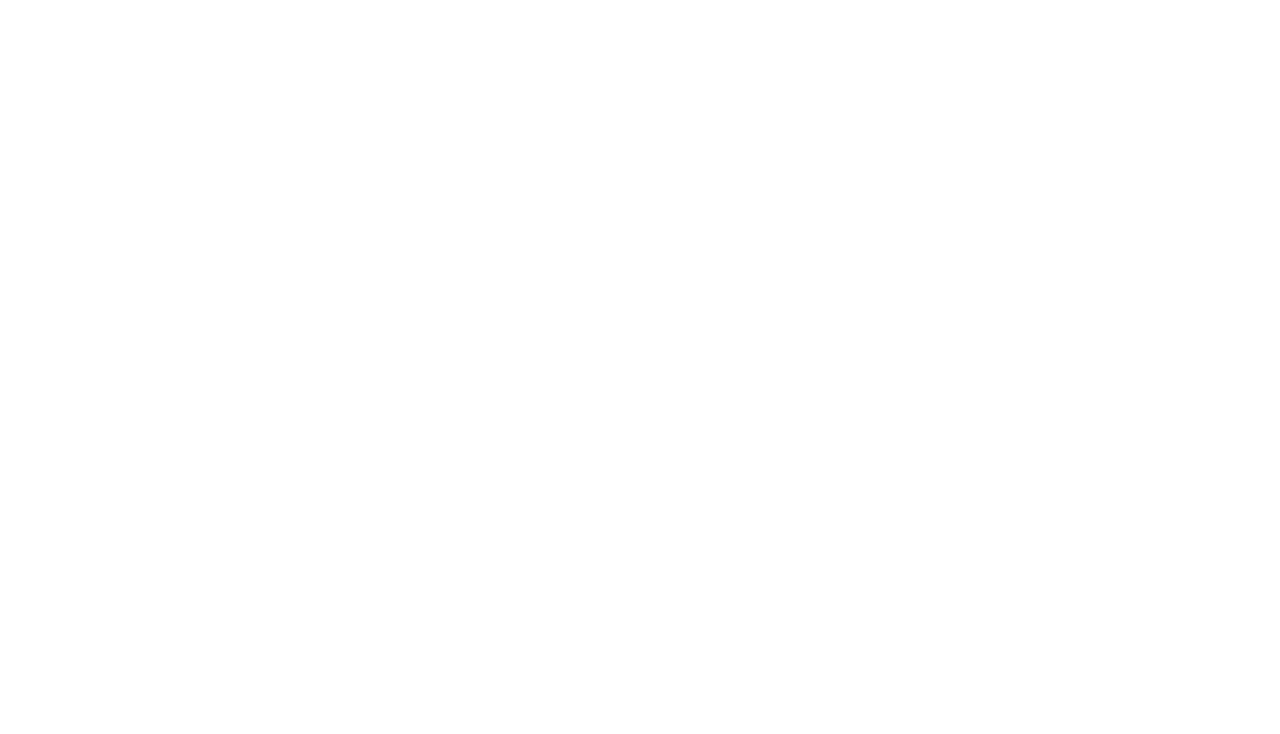
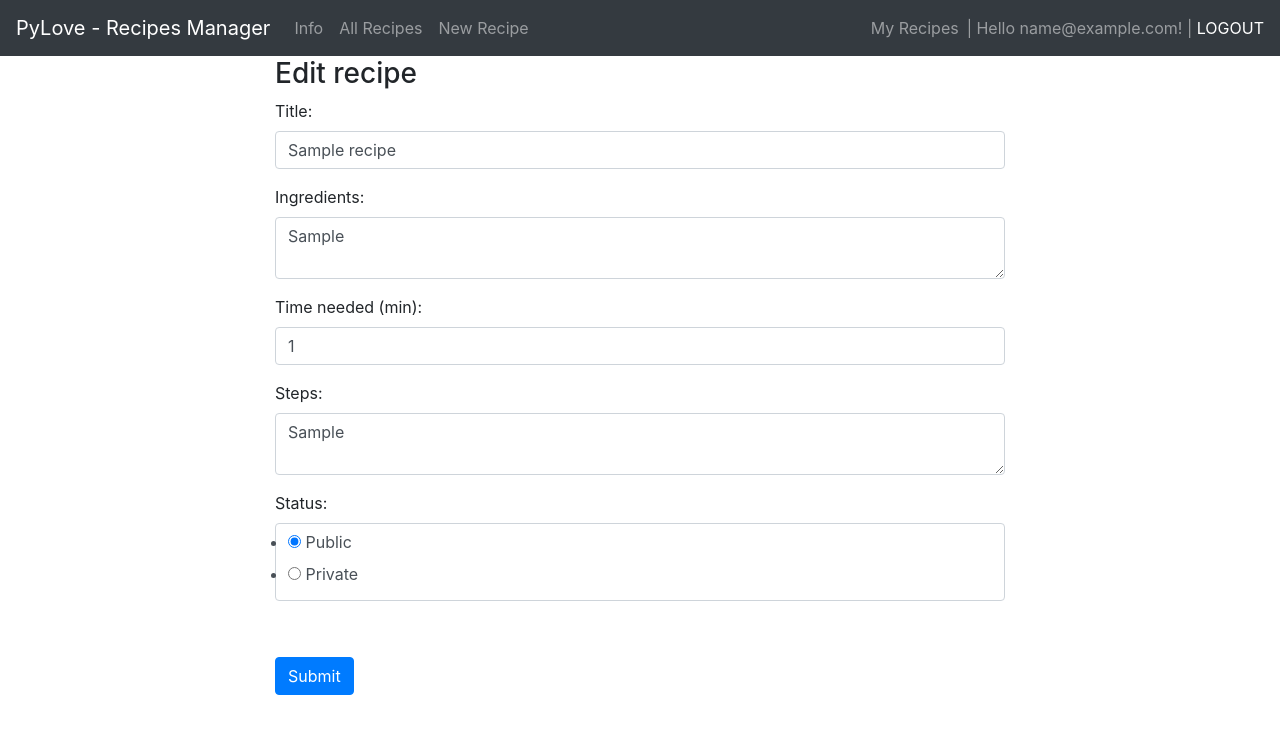
Before and after one commit to pyloveorg/recipes_manager, a Flask app: page /recipe/1/edit in a window 1280 px wide. Before the commit the part shown is empty. Shown: the top 734 px of the page. Run offline with Flask 2, Linux system fonts and the light colour scheme; a user stored in the database is signed in; tables that the repository leaves empty hold one stand-in row (values such as "Sample post"); some libraries are stand-ins or nearby versions.

Commit message:
add edit recipe remplate

```diff
--- a/templates/recipes/edit.html
+++ b/templates/recipes/edit.html
@@ -1,10 +1,49 @@
-<!DOCTYPE html>
-<html lang="en">
-<head>
-    <meta charset="UTF-8">
-    <title>Title</title>
-</head>
-<body>
+{% extends "_base.html" %}
 
-</body>
-</html>
+{% set page_id = 'edit_recipe' %}
+
+{% block content %}
+<div class="row">
+    <div class="col-2"></div>
+
+    <div class="col-8">
+      <h3>Edit recipe</h3>
+
+      <form action="{{ url_for('edit_recipe', recipe_id=recipe.id) }}" method="post">
+        <div class="form-group">
+          <div>{{ form.title.label }}: {{ form.title(class="form-control", value=recipe.title) }}</div>
+          {% if form.title.errors %}
+          <ul class="errors">{% for error in form.title.errors %}<li>{{ error }}</li>{% endfor %}</ul>
+          {% endif %}
+        </div>
+        <div class="form-group">
+          <div>{{ form.ingredients.label }}: {{ form.ingredients(class="form-control") }}</div>
+          {% if form.ingredients.errors %}
+          <ul class="errors">{% for error in form.ingredients.errors %}<li>{{ error }}</li>{% endfor %}</ul>
+          {% endif %}
+        </div>
+        <div class="form-group">
+          <div>{{ form.time_needed.label }}: {{ form.time_needed(class="form-control", value=recipe.time_needed) }}</div>
+          {% if form.time_needed.errors %}
+          <ul class="errors">{% for error in form.time_needed.errors %}<li>{{ error }}</li>{% endfor %}</ul>
+          {% endif %}
+        </div>
+        <div class="form-group">
+          <div>{{ form.steps.label }}: {{ form.steps(class="form-control") }}</div>
+          {% if form.steps.errors %}
+          <ul class="errors">{% for error in form.steps.errors %}<li>{{ error }}</li>{% endfor %}</ul>
+          {% endif %}
+        </div>
+        <div class="form-group">
+          <div>{{ form.is_public.label }}: {{ form.is_public(class="form-control", value=recipe.is_public) }}</div><br />
+          {% if form.is_public.errors %}
+          <ul class="errors">{% for error in form.is_public.errors %}<li>{{ error }}</li>{% endfor %}</ul>
+          {% endif %}
+        </div>
+        <button type="submit" class="btn btn-primary">Submit</button>
+    </form>
+    </div>
+
+    <div class="col-2"></div>
+</div>
+{% endblock %}
```
